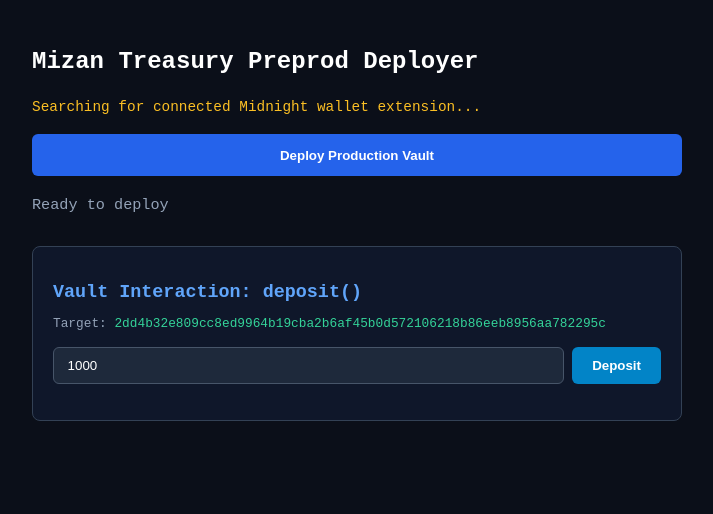
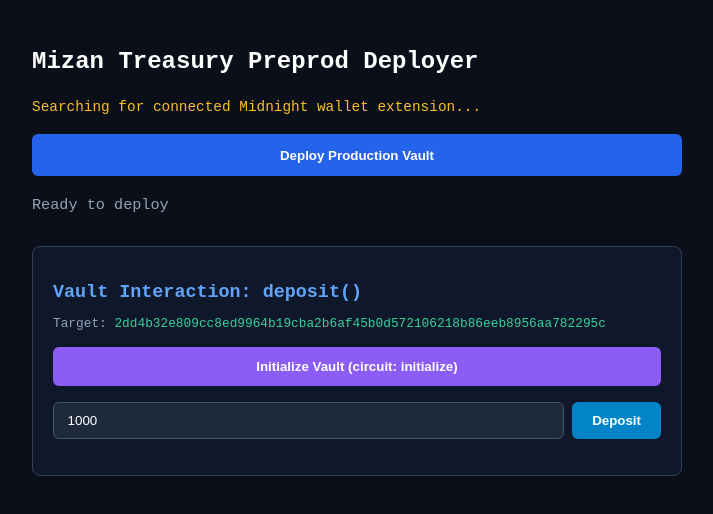
Before and after one commit to webnix-space/mizan-treasury, a React (Vite) app: page / in a window 1280 px wide. Shown: the top 514 px of the page, without its empty margins (283-996 px from the left). Built offline with nearby package versions, Linux system fonts and the light colour scheme; what @midnight-ntwrk/compact-runtime, @midnight-ntwrk/midnight-js-network-id would draw is missing.

Commit message:
feat: add vault initialize call prior to deposit

```diff
--- a/src/DeployPage.tsx
+++ b/src/DeployPage.tsx
@@ -63,8 +63,126 @@
   const [contractAddress, setContractAddress] = useState<string>('');
   const [txHash, setTxHash] = useState<string>('');
   const [depositAmount, setDepositAmount] = useState<string>('1000');
+  const [initializing, setInitializing] = useState<boolean>(false);
   const [callingCircuit, setCallingCircuit] = useState<boolean>(false);
   const [circuitTxHash, setCircuitTxHash] = useState<string>('');
+
+  const handleInitialize = async () => {
+    const targetAddress = contractAddress || 'f3733a846138f879401af42a5cdb24b4095716931cd84cc067c1fc915c0f8330';
+    if (!targetAddress) {
+      setStatus('Error: Contract address missing.');
+      return;
+    }
+    try {
+      setInitializing(true);
+      setStatus('Connecting wallet to initialize vault...');
+      const midnight = (window as any).midnight;
+      const api = await midnight[selectedWallet].enable();
+
+      const walletProvider = {
+        coinPublicKey: async () => {
+          const addrs = await api.getShieldedAddresses();
+          return addrs[0];
+        },
+        balanceTx: async (tx: any) => {
+          const serialized = typeof tx.serialize === 'function' ? tx.serialize() : tx;
+          const hex = Array.from(serialized instanceof Uint8Array ? serialized : new Uint8Array(serialized))
+            .map((b: any) => b.toString(16).padStart(2, '0'))
+            .join('');
+          const balancedHex = await (api as any).balanceSealedTransaction(hex);
+          const bytes = new Uint8Array(balancedHex.match(/.{1,2}/g).map((byte: string) => parseInt(byte, 16)));
+          return typeof (tx.constructor as any).deserialize === 'function' ? (tx.constructor as any).deserialize(bytes) : bytes;
+        },
+      };
+
+      const midnightProvider = {
+        submitTx: async (tx: any) => {
+          setStatus('Broadcasting initialize transaction...');
+          const serialized = typeof tx.serialize === 'function' ? tx.serialize() : tx;
+          const hex = Array.from(serialized instanceof Uint8Array ? serialized : new Uint8Array(serialized))
+            .map((b: any) => b.toString(16).padStart(2, '0'))
+            .join('');
+          await (api as any).submitTransaction(hex);
+          const txId = typeof tx.identifiers === 'function' ? tx.identifiers()[0] : (tx.id || hex.slice(0, 32));
+          return String(txId);
+        },
+      };
+
+      const publicDataProvider = indexerPublicDataProvider(
+        'https://indexer.preprod.midnight.network/api/v3/graphql',
+        'wss://indexer.preprod.midnight.network/api/v3/graphql/ws',
+        typeof window !== 'undefined' ? (window.WebSocket as any) : undefined
+      );
+
+      const proofProvider = httpClientProofProvider('https://api-preprod.1am.xyz');
+
+      const providers = {
+        privateStateProvider: {
+          ...inMemoryPrivateStateProvider(),
+          setContractAddress: async () => {},
+          getSigningKey: async () => null,
+          setSigningKey: async () => {},
+          removeSigningKey: async () => {},
+          clearSigningKeys: async () => {},
+        },
+        publicDataProvider,
+        zkConfigProvider: {
+          getVerifierKey: async (circuitId: string) => {
+            const res = await fetch(`${window.location.origin}/TreasuryVault/keys/${circuitId}.verifier`);
+            if (!res.ok) throw new Error(`Failed to fetch verifier key for ${circuitId}: ${res.statusText}`);
+            return new Uint8Array(await res.arrayBuffer()) as any;
+          },
+          getProverKey: async (circuitId: string) => {
+            const res = await fetch(`${window.location.origin}/TreasuryVault/keys/${circuitId}.prover`);
+            if (!res.ok) throw new Error(`Failed to fetch prover key for ${circuitId}: ${res.statusText}`);
+            return new Uint8Array(await res.arrayBuffer()) as any;
+          },
+          getZKIR: async (circuitId: string) => {
+            const res = await fetch(`${window.location.origin}/TreasuryVault/zkir/${circuitId}.zkir`);
+            if (!res.ok) throw new Error(`Failed to fetch ZKIR for ${circuitId}: ${res.statusText}`);
+            return new Uint8Array(await res.arrayBuffer()) as any;
+          },
+          getVerifierKeys: async (circuitIds: string[]) => {
+            return Promise.all(
+              circuitIds.map(async (id) => {
+                const res = await fetch(`${window.location.origin}/TreasuryVault/keys/${id}.verifier`);
+                if (!res.ok) throw new Error(`Failed to fetch verifier key for ${id}: ${res.statusText}`);
+                const key = new Uint8Array(await res.arrayBuffer()) as any;
+                return [id, key] as [string, any];
+              })
+            );
+          },
+        } as any,
+        proofProvider,
+        walletProvider,
+        midnightProvider,
+      };
+
+      const witnesses = {
+        secretOwnerKey: () => new Uint8Array(32).fill(1),
+      };
+      const baseContract = CompiledContract.make('TreasuryVault', Contract);
+      const compiledContract = CompiledContract.withWitnesses(baseContract, witnesses);
+
+      setStatus('Calling initialize(0) circuit proof...');
+      const callResult = await submitCallTx(providers as any, {
+        compiledContract: compiledContract as any,
+        contractAddress: targetAddress,
+        circuitId: 'initialize',
+        args: [0n],
+        privateStateKey: 'treasuryVaultPrivateState',
+      });
+
+      const callTxHash = callResult?.public?.txHash || 'Submitted';
+      setCircuitTxHash(String(callTxHash));
+      setStatus('Success! Treasury Vault initialized. You can now deposit.');
+    } catch (err: any) {
+      console.error(err);
+      setStatus(`Initialize Error: ${err.message || String(err)}`);
+    } finally {
+      setInitializing(false);
+    }
+  };
 
   const handleDeposit = async () => {
     if (!contractAddress && !deployedContractFallback) {
@@ -500,6 +618,23 @@
           Target: <code style={{ color: '#34d399' }}>{contractAddress || '2dd4b32e809cc8ed9964b19cba2b6af45b0d572106218b86eeb8956aa782295c'}</code>
         </p>
 
+                <button
+          onClick={handleInitialize}
+          disabled={initializing}
+          style={{
+            width: '100%',
+            padding: '0.75rem',
+            marginBottom: '1rem',
+            background: '#8b5cf6',
+            color: '#fff',
+            border: 'none',
+            borderRadius: '6px',
+            fontWeight: '600',
+            cursor: initializing ? 'not-allowed' : 'pointer',
+          }}
+        >
+          {initializing ? 'Initializing...' : 'Initialize Vault (circuit: initialize)'}
+        </button>
         <div style={{ display: 'flex', gap: '0.5rem', marginBottom: '1rem' }}>
           <input
             type="number"
```
